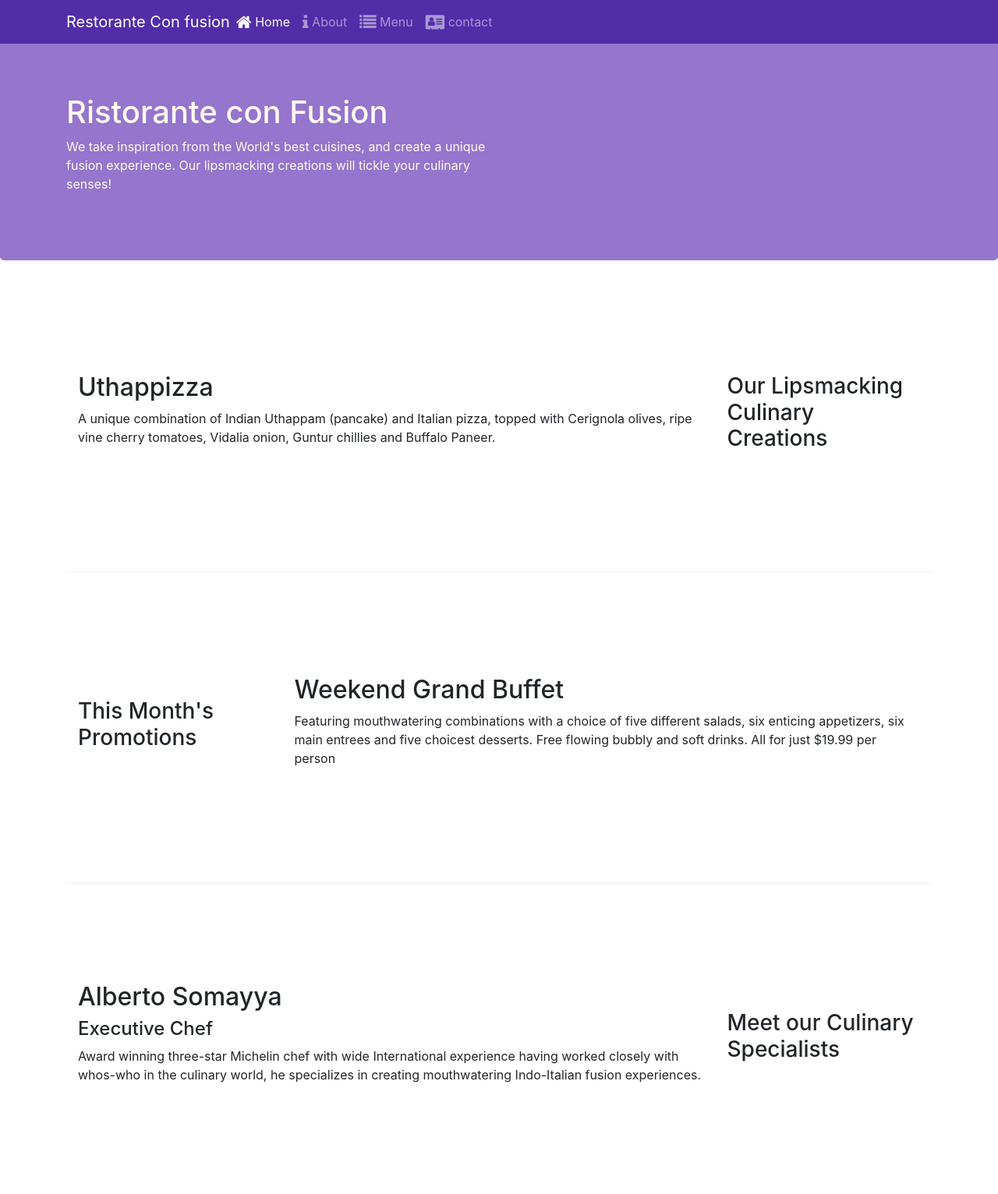
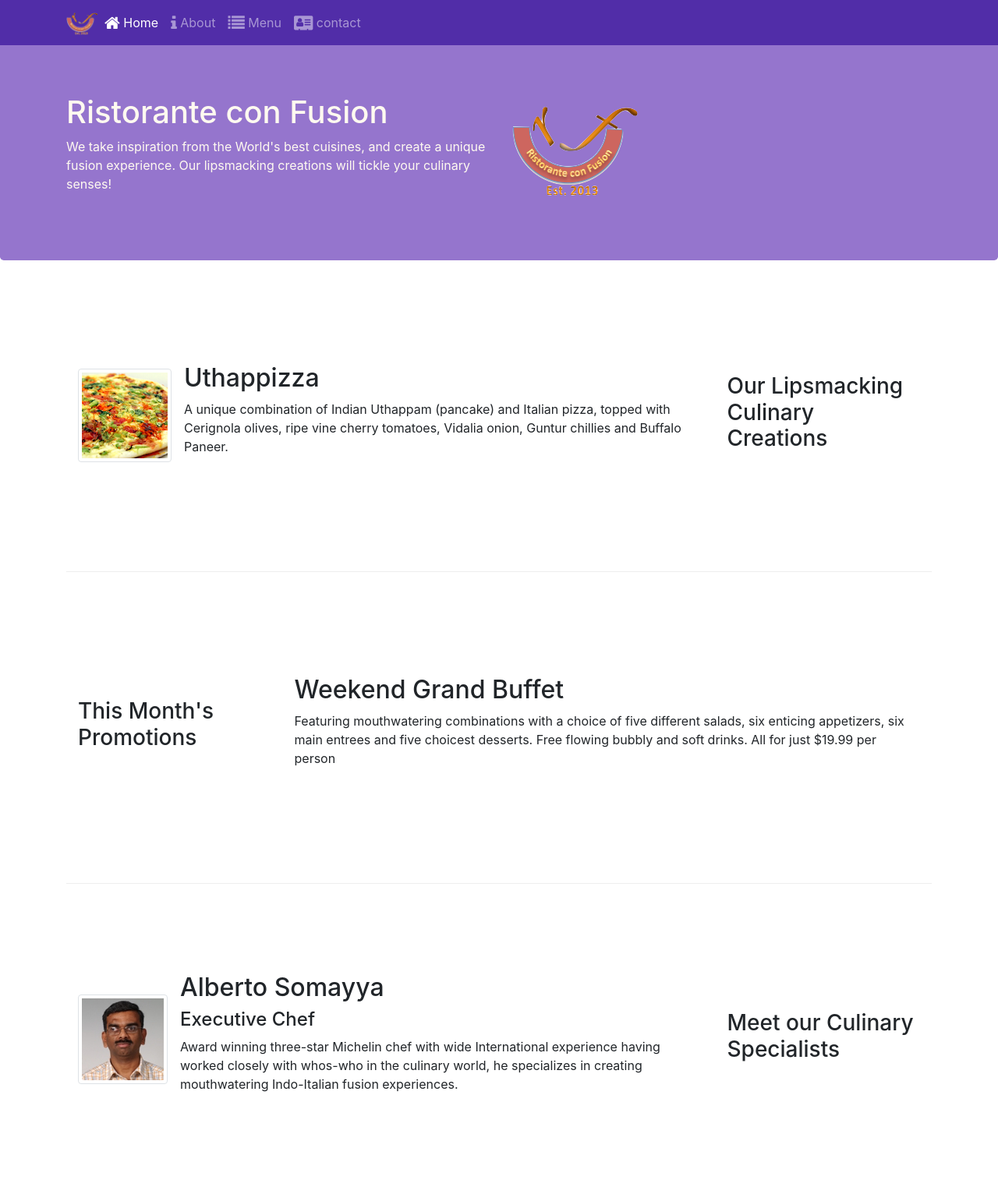
Before and after one commit to zubairsalarzai/BootstrapConFusion, a website: page index.html in a window 1280 px wide. Shown: the top 1532 px of the page at 78% size. Drawn offline with nearby package versions, Linux system fonts and the light colour scheme.

Commit message:
image and media

```diff
--- a/index.html
+++ b/index.html
@@ -23,7 +23,7 @@
             <button class="navbar-toggler" type="button" data-toggle="collapse" data-target="#Navbar">
                         <span class="navbar-toggler-icon"></span>
             </button>
-                <a class="navbar-brand mr-auto" href="#">Restorante Con fusion</a>
+                <a class="navbar-brand mr-auto" href="#"><img src="img/logo.png" height="30" width="41"></a>
                 <div class="collapse navbar-collapse" id="Navbar">
                     <ul class="navbar-nav mr-auto">
                         <li class="nav-item active"><a class="nav-link" href="#"><span class="fa fa-home fa-lg"></span> Home</a></li>
@@ -43,7 +43,8 @@
                     <h1>Ristorante con Fusion</h1>
                     <p>We take inspiration from the World's best cuisines, and create a unique fusion experience. Our lipsmacking creations will tickle your culinary senses!</p>
                 </div>
-                <div class="col-12 col-sm">
+                <div class="col-12 col-sm align-self-center">
+                    <img src="img/logo.png" class="img-fluid">
                 </div>
             </div>
         </div>
@@ -55,8 +56,15 @@
                 <h3>Our Lipsmacking Culinary Creations</h3>
             </div>
             <div class="col col-sm order-sm-first col-md">
-                <h2>Uthappizza</h2>
-                <p>A unique combination of Indian Uthappam (pancake) and Italian pizza, topped with Cerignola olives, ripe vine cherry tomatoes, Vidalia onion, Guntur chillies and Buffalo Paneer.</p>
+                <div class="media">
+                    <img class="d-flex mr-3 img-thumbnail align-self-center"
+                    src="img/uthappizza.png" alt="uthappozza">
+                    <div class="media-body">
+                        <h2 class="mt-0">Uthappizza</h2>
+                        <p class="d-none d-sm-block">A unique combination of Indian Uthappam (pancake) and Italian pizza, topped with Cerignola olives, ripe vine cherry tomatoes, Vidalia onion, Guntur chillies and Buffalo Paneer.</p>
+                    </div>
+
+                </div>
             </div>
         </div>
 
@@ -76,9 +84,16 @@
                 <h3>Meet our Culinary Specialists</h3>
             </div>
             <div class="col col-sm order-sm-first col-md">
-                <h2>Alberto Somayya</h2>
-                <h4>Executive Chef</h4>
-                <p>Award winning three-star Michelin chef with wide International experience having worked closely with whos-who in the culinary world, he specializes in creating mouthwatering Indo-Italian fusion experiences. </p>
+                <div class="media">
+                    <img class="d-flex mr-3 img-thumbnail align-self-center"
+                    src="img/alberto.png"  alt="uthappozza">
+                    <div class="media-body">
+                        <h2 class="mt-0">Alberto Somayya</h2>
+                        <h4>Executive Chef</h4>
+                        <p>Award winning three-star Michelin chef with wide International experience having worked closely with whos-who in the culinary world, he specializes in creating mouthwatering Indo-Italian fusion experiences. </p>
+                    </div>
+                </div>
+
             </div>
         </div>
     </div>
```
Also changed, not shown: aboutus.html (+5 -4 lines), contactus.html (+7 -6 lines), img/alberto.png (added), img/buffet.png (added), img/logo.png (added), img/uthappizza.png (added), 2 other files.
